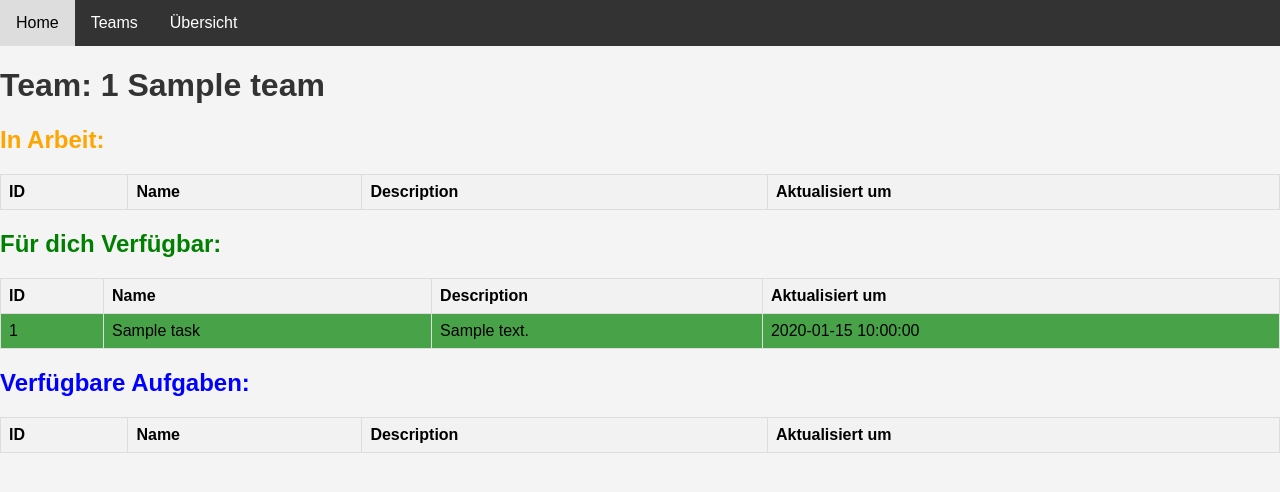
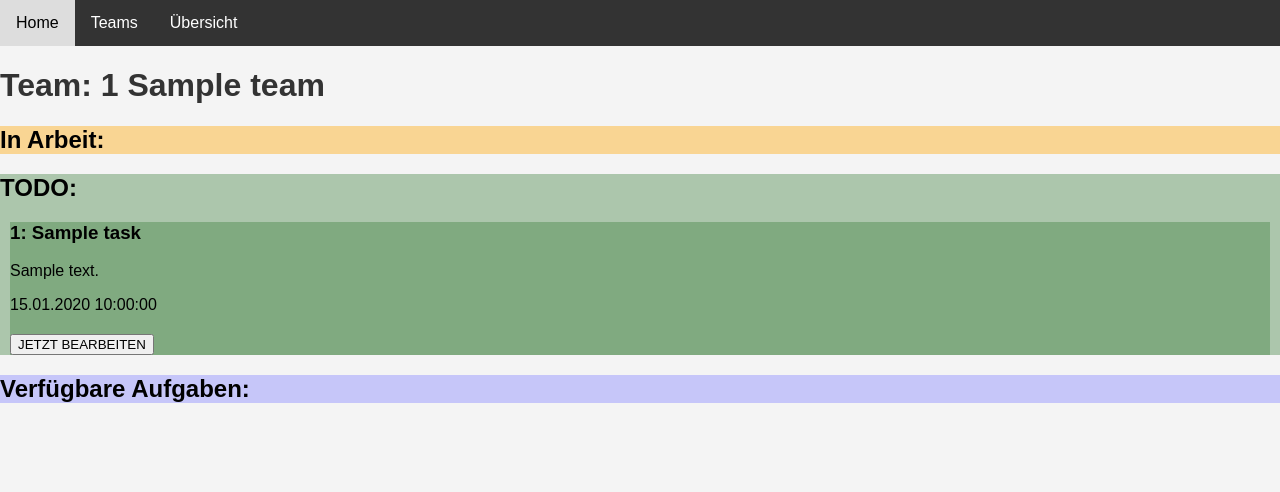
Before and after one commit to dpsg-beckum/iscout-task-dispatch, a Flask app: page /player/1/leader in a window 1280 px wide. Shown: the top 492 px of the page. Run offline with Flask 3, Linux system fonts and the light colour scheme; tables that the repository leaves empty hold one stand-in row (values such as "Sample post"); lists and menus that the app fills with data are empty.

Commit message:
lots more change

```diff
--- a/gunicorn.conf.py
+++ b/gunicorn.conf.py
@@ -4,6 +4,7 @@
 bind = "0.0.0.0:8000"
 workers = multiprocessing.cpu_count() * 2 + 1
 
+accesslog = "acess.log"
 # Use gevent for async workers, if your app is I/O bound
 # worker_class = 'gevent'
 
--- a/iscouttaskdispatch/__init__.py
+++ b/iscouttaskdispatch/__init__.py
@@ -1,6 +1,7 @@
 from flask import Flask
 from pathlib import Path
 from .site import site
+from .api import api
 
 print("Hello from Init Script")
 
@@ -23,6 +24,6 @@
     # Register Blueprints
     app.register_blueprint(site)
     # Register API Blueprint if you have one
-    # app.register_blueprint(api)
+    app.register_blueprint(api)
 
     return app
--- a/iscouttaskdispatch/site/views/player/__init__.py
+++ b/iscouttaskdispatch/site/views/player/__init__.py
@@ -20,7 +20,8 @@
     tasks = get_tasks_with_latest_status_by_team(teamID)
     return render_template("player/overview.html",
                            team=team,
-                           tasks=[i for i in tasks if i['statusID'] == 3])
+                           failed_tasks=[i for i in tasks if i['statusID'] == 5],
+                           wip_task=[i for i in tasks if i['statusID'] == 3])
 
 
 @player_site.route("/<int:teamID>/leader")
@@ -33,3 +34,16 @@
                            wip_task=[i for i in tasks if i['statusID'] == 3],
                            assigned_task=[i for i in tasks if i['statusID'] <= 2],
                            available_tasks=get_tasks_with_latest_status_by_team(None))
+
+@player_site.route("/work/<int:taskID>")
+def work(taskID):
+    setTaskStatus(taskID,3,"Self-Work")
+    return redirect(request.referrer or ".index")
+
+@player_site.route("/<int:teamID>/assign/<int:taskID>")
+def assign(teamID, taskID):
+    try:
+        assignTask(taskID,teamID,"Self-Assign")
+    except ValueError:
+        return redirect(request.referrer or ".index")
+    return redirect(request.referrer or url_for(".index"))
--- a/iscouttaskdispatch/site/views/tools.py
+++ b/iscouttaskdispatch/site/views/tools.py
@@ -3,7 +3,7 @@
 
 
 def formatDatetime(timestamp: dt) -> str:
-    return timestamp.strftime("%H:%M:%S") if timestamp.date() == dt.today().date() else timestamp.strftime("%d.%m.%Y, %H:%M:%S")
+    return timestamp.strftime("%H:%M:%S") if timestamp.date() == dt.today().date() else timestamp.strftime("%d.%m.%Y %H:%M:%S")
 
 
 def convert_text_to_links(text):
--- a/iscouttaskdispatch/static/styles.css
+++ b/iscouttaskdispatch/static/styles.css
@@ -10,11 +10,11 @@
     --assigned-color: green;
     --created-color: blue;
 
-    --failed-color-background: rgba(255, 0, 0, 0.7);
-    --done-color-background: rgba(128, 0, 128, 0.7);
-    --wip-color-background: rgba(255, 165, 0, 0.7);
-    --assigned-color-background: rgba(0, 128, 0, 0.7);
-    --created-color-background: rgba(0, 0, 255, 0.7);
+    --failed-color-background: rgba(255, 0, 0, 0.4);
+    --done-color-background: rgba(128, 0, 128, 0.4);
+    --wip-color-background: rgba(255, 165, 0, 0.4);
+    --assigned-color-background: rgba(64, 128, 64, 0.4);
+    --created-color-background: rgba(128, 128, 255, 0.4);
 
     --background-color-1: #f0f0f0;
     --background-color-2: #bebebe;
@@ -31,6 +31,7 @@
 
 body {
     font-family: 'Arial', sans-serif;
+    font-size: 16;
     background-color: #f4f4f4;
 
     margin: 0;
@@ -47,7 +48,7 @@
 }
 
 table {
-    width: 100%;
+    /* width: 100%; */
     border-collapse: collapse;
     margin-top: 20px;
 }
@@ -73,8 +74,8 @@
     margin-bottom: 5px;
 }
 
-input,
-textarea {
+.form-input,
+.form-textarea {
     width: 100%;
     padding: 8px;
     margin-bottom: 10px;
@@ -82,9 +83,8 @@
     font-size: x-large;
 }
 
-input[type="submit"] {
+.form-submit {
     background-color: #4caf50;
-    margin-top: 10px;
     color: white;
     cursor: pointer;
 }
--- a/iscouttaskdispatch/templates/player/index.html
+++ b/iscouttaskdispatch/templates/player/index.html
@@ -8,7 +8,9 @@
 {% endblock %}
 
 {% block content %}
-{% for team in teams %}
-<h2><a href="{{ url_for('site.player_site.overview', teamID=team.teamID) }}" class="button">{{team.name}}</a></h2>
-{% endfor %}
+<div class="container">
+    {% for team in teams %}
+    <h2><a href="{{ url_for('site.player_site.overview', teamID=team.teamID) }}" class="button">{{team.name}}</a></h2>
+    {% endfor %}
+</div>
 {% endblock %}
--- a/iscouttaskdispatch/templates/player/leader.html
+++ b/iscouttaskdispatch/templates/player/leader.html
@@ -14,92 +14,68 @@
 </h1>
 
 {% if failed_tasks %}
+<div style="background-color: var(--failed-color-background);">
+    <h2 style="color: var(--failed-color);"> Fehlgeschlagende Aufgaben </h2>
 
-<h2 style="background-color: var(--failed-color);">
-    Fehlgeschlagende Aufgaben
-</h2>
 
-<table style="background-color: var(--failed-color-background);">
-    <tr>
-        <th>ID</th>
-        <th>Name</th>
-        <th>Description</th>
-        <th>Aktualisiert um</th>
-    </tr>
     {% for task in failed_tasks %}
-    <tr>
-        <td>{{ task.taskID }}</td>
-        <td>{{ task.name }}</td>
-        <td>{{ task.description }}</td>
-        <td>{{ task.last_updated }}</td>
-    </tr>
+    <div>
+        <h3>{{ task.taskID }}: {{ task.name }}</h3>
+        <p>{% autoescape false %}
+            {{ task.description }}
+            {% endautoescape %}</p>
+        <p>{{ task.last_updated }}</p>
+    </div>
     {% endfor %}
-</table>
-
+</div>
 {% endif %}
 
-<h2 style="color: var(--wip-color);">
-    In Arbeit:
-</h2>
+<div style="background-color: var(--wip-color-background);">
+    <h2> In Arbeit: </h2>
 
-<table style="background-color: var(--wip-color-background);">
-    <tr>
-        <th>ID</th>
-        <th>Name</th>
-        <th>Description</th>
-        <th>Aktualisiert um</th>
-    </tr>
     {% for task in wip_task %}
-    <tr>
-        <td>{{ task.taskID }}</td>
-        <td>{{ task.name }}</td>
-        <td>{{ task.description }}</td>
-        <td>{{ task.last_updated }}</td>
-    </tr>
+    <div style="background-color: var(--wip-color-background); margin: 10px;">
+        <h3>{{ task.taskID }}: {{ task.name }}</h3>
+        <p>{% autoescape false %}
+            {{ task.description }}
+            {% endautoescape %}</p>
+        <p>{{ task.last_updated }}</p>
+    </div>
     {% endfor %}
-</table>
+</div>
 
+<div style="background-color: var(--assigned-color-background);">
+    <h2> TODO: </h2>
 
-<h2 style="color: var(--assigned-color);">
-    Für dich Verfügbar:
-</h2>
+    {% for task in assigned_task %}
+    <div style="background-color: var(--assigned-color-background); margin: 10px;">
+        <h3>{{ task.taskID }}: {{ task.name }}</h3>
+        <p>{% autoescape false %}
+            {{ task.description }}
+            {% endautoescape %}</p>
+        <p>{{ task.last_updated }}</p>
+        <form action="{{ url_for('site.player_site.work', taskID=task.taskID ) }}" method="get">
+            <input type="submit" value="JETZT BEARBEITEN">
+        </form>
+    </div>
+    {% endfor %}
+</div>
 
-<table style="background-color: var(--assigned-color-background);">
-    <tr>
-        <th>ID</th>
-        <th>Name</th>
-        <th>Description</th>
-        <th>Aktualisiert um</th>
-    </tr>
-    {% for task in assigned_task %}
-    <tr>
-        <td>{{ task.taskID }}</td>
-        <td>{{ task.name }}</td>
-        <td>{{ task.description }}</td>
-        <td>{{ task.last_updated }}</td>
-    </tr>
+<div style="background-color: var(--created-color-background);">
+    <h2> Verfügbare Aufgaben: </h2>
+
+    {% for task in available_tasks %}
+    <div style="background-color: var(--created-color-background); margin: 10px;">
+        <h3>{{ task.taskID }}: {{ task.name }}</h3>
+        <p>{% autoescape false %}
+            {{ task.description }}
+            {% endautoescape %}</p>
+        {{ task.last_updated }}
+        <form action="{{ url_for('site.player_site.assign', teamID=team.teamID, taskID=task.taskID ) }}" method="get">
+            <input type="submit" value="JETZT SICHERN">
+        </form>
+    </div>
     {% endfor %}
-</table>
-
-<h2 style="color: var(--created-color);">
-    Verfügbare Aufgaben:
-</h2>
-
-<table style="background-color: var(--created-color-background);">
-    <tr>
-        <th>ID</th>
-        <th>Name</th>
-        <th>Description</th>
-        <th>Aktualisiert um</th>
-    </tr>
-    {% for task in available_tasks %}
-    <tr>
-        <td>{{ task.taskID }}</td>
-        <td>{{ task.name }}</td>
-        <td>{{ task.description }}</td>
-        <td>{{ task.last_updated }}</td>
-    </tr>
-    {% endfor %}
-</table>
+</div>
 
 {% endblock %}
--- a/iscouttaskdispatch/templates/spielleitung/tasks/edit.html
+++ b/iscouttaskdispatch/templates/spielleitung/tasks/edit.html
@@ -8,10 +8,10 @@
     <div>
         <form action="{{ url_for('.updateTask', taskID=task.taskID) }}" method="post">
             <label for="name">Task Name:</label>
-            <input type="text" id="name" name="name" value="{{ task.name }}">
+            <input class="form-input" type="text" id="name" name="name" value="{{ task.name }}">
             <br>
             <label for="description">Task Description:</label>
-            <textarea id="description" name="description">{{ task.description }}</textarea>
+            <textarea class="form-textarea" id="description" name="description">{{ task.description }}</textarea>
             <br>
             <div class="row" style="width: 50%;">
                 <div class="col" style="width: 50%; float: left;">
@@ -33,7 +33,7 @@
             </div>
 
             <br>
-            <input type="submit" value="Update Task">
+            <input class="form-input form-submit" type="submit" value="Update Task">
         </form>
     </div>
     <div class="page-div">
--- a/iscouttaskdispatch/templates/spielleitung/teams/create.html
+++ b/iscouttaskdispatch/templates/spielleitung/teams/create.html
@@ -7,12 +7,12 @@
     <h1>Create team</h1>
     <form action="{{ url_for('.createTeamSite') }}" method="post">
         <label for="teamID">team ID:</label>
-            <input type="number" id="teamID" name="teamID" value="{{ form_data['teamID'] }}" required>
+        <input class="form-input" type="number" id="teamID" name="teamID" value="{{ form_data['teamID'] }}" required>
         <br>
         <label for="name">team Name:</label>
-            <input type="text" id="name" name="name" value="{{ form_data['name'] }}">
+        <input class="form-input" type="text" id="name" name="name" value="{{ form_data['name'] }}">
         <br>
-            <input type="submit" value="Create team">
+        <input class="form-input form-submit" type="submit" value="Create team">
     </form>
 
     {% if error_message %}
--- a/iscouttaskdispatch/templates/spielleitung/teams/edit.html
+++ b/iscouttaskdispatch/templates/spielleitung/teams/edit.html
@@ -8,9 +8,9 @@
         <h1>Edit Team {{ team.teamID }}</h1>
         <form action="{{ url_for('.updateTeam', teamID=team.teamID) }}" method="post">
             <label for="name">Team Name:</label>
-            <input type="text" id="name" name="name" value="{{ team.name }}">
+            <input class="form-input" type="text" id="name" name="name" value="{{ team.name }}">
             <br>
-            <input type="submit" value="Update Team">
+            <input class="form-input form-submit" type="submit" value="Update Team">
         </form>
     </div>
     <div class="page-div">
--- a/iscouttaskdispatch/templates/spielleitung/teams/index.html
+++ b/iscouttaskdispatch/templates/spielleitung/teams/index.html
@@ -12,7 +12,7 @@
 <div>
     <div class="page-div">
         <h1>Teams</h1>
-        <table>
+        <table style="width: 100%;">
             <thead>
                 <tr>
                     <th>teamID</th>
```
Also changed, not shown: inputTasks.py (added, +30 -0 lines), iscouttaskdispatch/api/__init__.py (added, +26 -0 lines), iscouttaskdispatch/database/handel.py (+66 -33 lines), iscouttaskdispatch/site/views/spielleitung/task.py (+4 -4 lines), iscouttaskdispatch/templates/player/overview.html (+27 -17 lines), iscouttaskdispatch/templates/spielleitung/tasks/create.html (+4 -4 lines), iscouttaskdispatch/templates/spielleitung/tasks/index.html (+6 -6 lines), uploadTasks.py (added, +15 -0 lines), 1 other file. Lines whose indentation alone changed are shown as unchanged.
